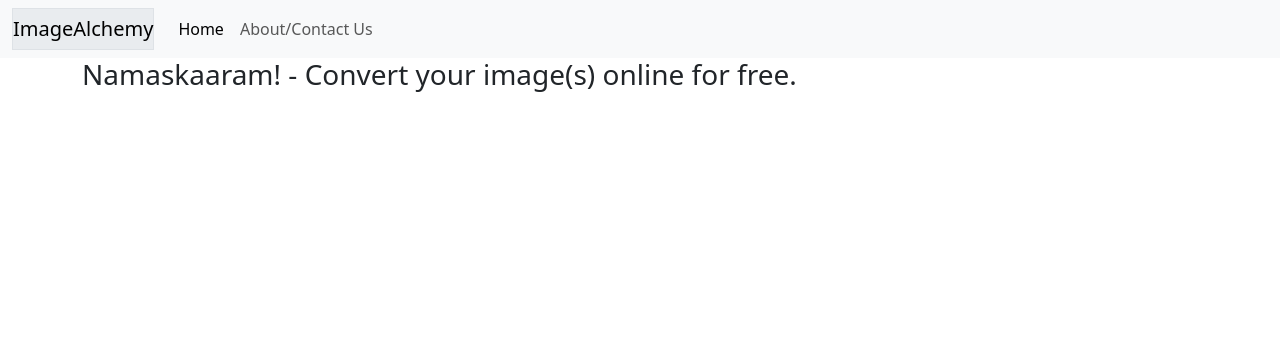
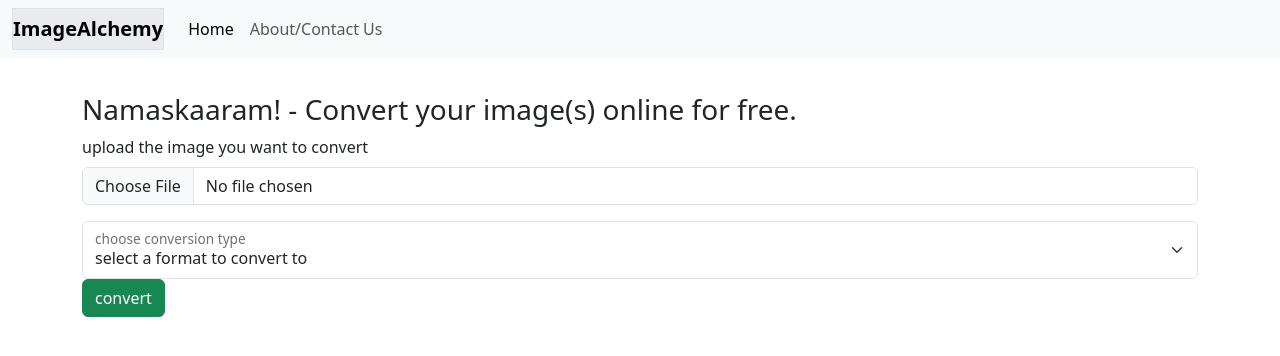
Before and after one commit to paulaji/ImageAlchemy, a Flask app: page / in a window 1280 px wide. Shown: the top 356 px of the page. Run offline with Flask 3, Linux system fonts and the light colour scheme; some libraries are stand-ins or nearby versions.

Commit message:
completed UI ig

```diff
--- a/info.txt
+++ b/info.txt
@@ -1,3 +1,4 @@
 "ImageAlchemy" is an ImageConvertor using Python with the flask framework and OpenCV library!
 
 pip3 install flask opencv-python
+to run: python main.py or just hit the run button which vscode gives :)
--- a/templates/index.html
+++ b/templates/index.html
@@ -12,9 +12,15 @@
     />
   </head>
   <body>
-    <nav class="navbar navbar-expand-lg bg-body-tertiary">
+    <nav
+      class="navbar navbar-expand-lg bg-body-tertiary"
+      style="margin-bottom: 2.2em"
+    >
       <div class="container-fluid">
-        <a class="navbar-brand text-nowrap bg-body-secondary border" href="/"
+        <a
+          class="navbar-brand text-nowrap bg-body-secondary border"
+          style="font-weight: bold"
+          href="/"
           >ImageAlchemy</a
         >
         <button
@@ -43,6 +49,29 @@
     <div class="container">
       <div>
         <h3>Namaskaaram! - Convert your image(s) online for free.</h3>
+        <form action="/edit">
+          <div class="mb-3">
+            <label for="formFile" class="form-label"
+              >upload the image you want to convert</label
+            >
+            <input class="form-control" type="file" id="formFile" />
+          </div>
+          <div class="form-floating">
+            <select
+              class="form-select"
+              id="floatingSelect"
+              aria-label="Floating label select example"
+            >
+              <option selected>select a format to convert to</option>
+              <option value="cpng">convert to PNG</option>
+              <option value="cgray">convert to Grayscale</option>
+              <option value="cwebp">convert to WebP</option>
+              <option value="cjpg">convert to JEPG/JPG</option>
+            </select>
+            <label for="floatingSelect">choose conversion type</label>
+          </div>
+          <button type="button" class="btn btn-success">convert</button>
+        </form>
       </div>
     </div>
     <script
```
Also changed, not shown: templates/about.html (+10 -13 lines).
